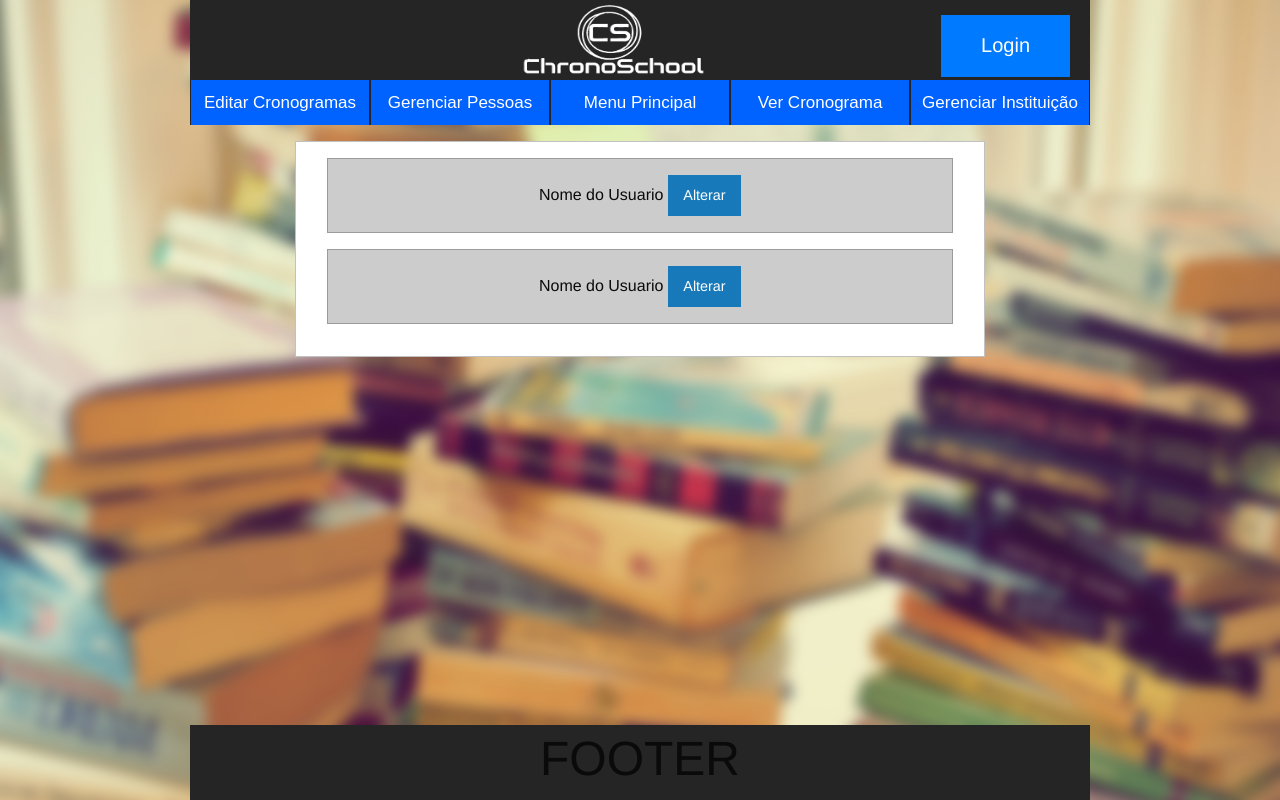
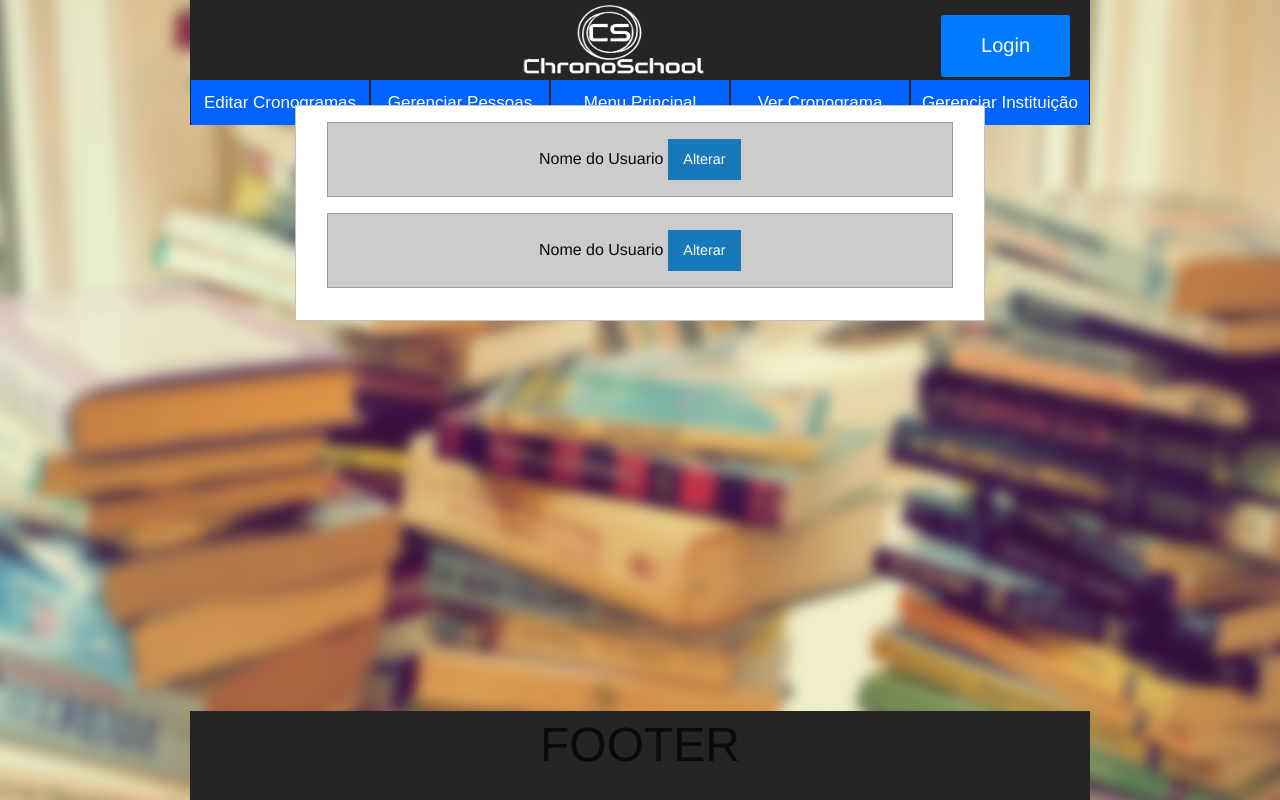
Before and after one commit to Teh-Venom/ChronoSchool, a PHP site: page /gerenciarUsuarios.php in a window 1280 px wide. Run offline with PHP 8.4, Linux system fonts and the light colour scheme.

Commit message:
Cores e limpada css

```diff
--- a/ChronoSchool_Codigos/css/style.css
+++ b/ChronoSchool_Codigos/css/style.css
@@ -6,19 +6,21 @@ html,body{
 	min-width:100%;
 	min-height:100%;
 }
-header,footer{
+header,footer,#navbar{
+	min-width: 900px;
+	max-width: 900px;
+	margin: 0 auto;
+}
+header, footer{
+	height: 89px;
 	background-color: #252525;
-	margin: 0 auto;
-	max-width: 900px;
 }
 footer{
 	position: absolute;
 	left: 0;
 	right: 0;
 	bottom: 0;
-	margin-left: auto;
-	margin-right: auto;
-
+	margin: 0 auto;
 }
 body
 {
@@ -28,9 +30,8 @@ body
 	background-size: cover;
 	width: 100%;
 	height: 100%;
-
-	position: relative;
-	height: auto !important;
+	display: inline-flex;
+	flex-direction: column
 }
 
 
@@ -41,29 +42,19 @@ body
 	height:80px;
 }
 
-.fundo{
-	max-width: 100%;
-	max-height: 100%;
-
-}
-.divLogo{
+.divLogoHeader{
 	text-align: center;
 	min-width: 30%;
 	padding-left: 10%;
 }
-.divLogin{
+
+.divBotaoLogin{
 	float: right;
 	padding-right:20px;
 	padding-top:15px;
 }
 
-.conteudo{
-	text-align: center;
-	padding-top: 20%;
-	padding-bottom: 20%;
-}
-
-.botaoHeader{
+.botaoLoginHeader{
   color: #fff;
   font-size: 20px;
   background: #007bff;
@@ -73,12 +64,14 @@ body
   text-decoration: none;
   border: none;
   float:right;
+  border-radius: 3px;
 }
 
-.botaoHeader:hover {
+.botaoLoginHeader:hover {
   background: #0064CC;
   text-decoration: none;
 }
+
 .botaoCorpo{
   padding-top: 50%;
   padding-right: 50%;
@@ -88,6 +81,7 @@ body
   padding: 25px;
   text-decoration: none;
   border: none;
+  border-radius: 3px;
 }
 
 .botaoCorpo:hover {
@@ -96,16 +90,18 @@ body
 }
 
 .corpo{
+	margin:auto;
+	margin-bottom: 89px;
 	min-width: 900px;
-	margin: 0 auto;
 	max-width: 900px;
-	min-height: 73.1%;
-	height: auto;
+	background: rgba(241, 241, 241, 0.8);
+	display: inline-flex;
+	flex: 1;
+	overflow: auto;
+}
 
-	padding-bottom: 89px;
-}
 .conteudo{
-	text-align: center;
+	margin: auto;
 }
 
 
--- a/ChronoSchool_Codigos/gerenciarProfessores.php
+++ b/ChronoSchool_Codigos/gerenciarProfessores.php
@@ -9,11 +9,13 @@
 	<header>
 		<?php
 			include "php/header.php";
+		?>
+	</header>
+		<?php
 			include "php/navbar.php";
 		?>
-	</header>
 
-	<div class="divCorpo">
+	<div id="corpo">
 
 
 	</div>
--- a/ChronoSchool_Codigos/index.php
+++ b/ChronoSchool_Codigos/index.php
@@ -14,7 +14,7 @@
 
 		<div class="corpo">
 			<div class="conteudo">
-				<a href="registro.php">
+				<a href="registro.php" class="verticalElement">
 					<input type="button" class="botaoCorpo" value="Registre-se">
 				</a>
 
--- a/ChronoSchool_Codigos/php/header.php
+++ b/ChronoSchool_Codigos/php/header.php
@@ -1,8 +1,8 @@
-<div class='divLogo'>
+<div class='divLogoHeader'>
 	<img class='logo' src='images/logo.png' title='ChronoSchool'/>
-		<div class='divLogin'>
-		<a href='login.php'>
-			<input type='button' class='botaoHeader' value='Login'>
-		</a>
-	</div>
+		<div class='divBotaoLogin'>
+			<a href='login.php'>
+				<input type='button' class='botaoLoginHeader' value='Login'>
+			</a>
+		</div>
 </div>
```
Lines whose indentation alone changed are shown as unchanged.
